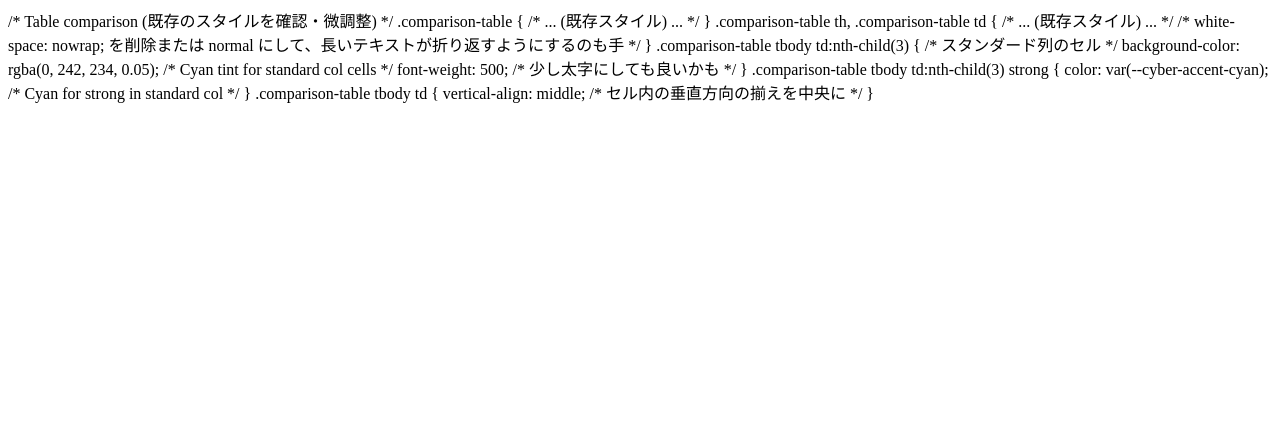
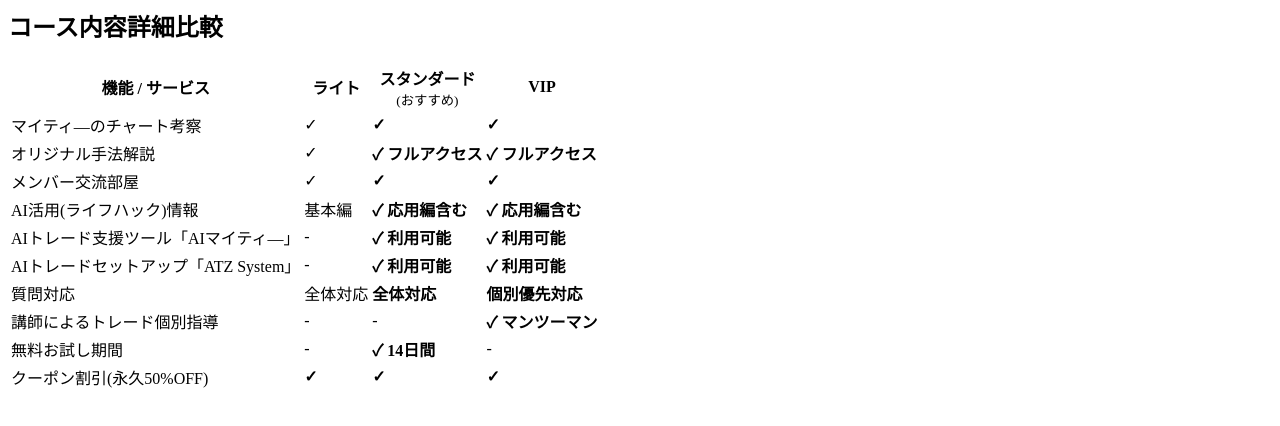
Before and after one commit to RYTM88/Alpha-Pips-3-Membership, a plain HTML site: page index.html in a window 1280 px wide. Drawn offline with Linux system fonts and the light colour scheme.

Commit message:
Update index.html

```diff
--- a/index.html
+++ b/index.html
@@ -1,18 +1,78 @@
-        /* Table comparison (既存のスタイルを確認・微調整) */
-        .comparison-table {
-            /* ... (既存スタイル) ... */
-        }
-        .comparison-table th, .comparison-table td {
-            /* ... (既存スタイル) ... */
-            /* white-space: nowrap; を削除または normal にして、長いテキストが折り返すようにするのも手 */
-        }
-        .comparison-table tbody td:nth-child(3) { /* スタンダード列のセル */
-            background-color: rgba(0, 242, 234, 0.05); /* Cyan tint for standard col cells */
-            font-weight: 500; /* 少し太字にしても良いかも */
-        }
-        .comparison-table tbody td:nth-child(3) strong {
-            color: var(--cyber-accent-cyan); /* Cyan for strong in standard col */
-        }
-        .comparison-table tbody td {
-            vertical-align: middle; /* セル内の垂直方向の揃えを中央に */
-        }
+         <!-- Course Detail Comparison -->
+        <section id="comparison" class="container">
+            <h2>コース内容詳細比較</h2>
+            <div class="table-container">
+                <table class="comparison-table">
+                    <thead>
+                        <tr>
+                            <th>機能 / サービス</th>
+                            <th>ライト</th>
+                            <th>スタンダード <small style="display:block; font-weight:normal;">(おすすめ)</small></th>
+                            <th>VIP</th>
+                        </tr>
+                    </thead>
+                    <tbody>
+                        <tr>
+                            <td>マイティ―のチャート考察</td>
+                            <td>✓</td>
+                            <td><strong>✓</strong></td>
+                            <td><strong>✓</strong></td>
+                        </tr>
+                        <tr>
+                            <td>オリジナル手法解説</td>
+                            <td>✓</td>
+                            <td><strong>✓ フルアクセス</strong></td>
+                            <td><strong>✓ フルアクセス</strong></td>
+                        </tr>
+                        <tr>
+                            <td>メンバー交流部屋</td>
+                            <td>✓</td>
+                            <td><strong>✓</strong></td>
+                            <td><strong>✓</strong></td>
+                        </tr>
+                        <tr>
+                            <td>AI活用(ライフハック)情報</td>
+                            <td>基本編</td>
+                            <td><strong>✓ 応用編含む</strong></td>
+                            <td><strong>✓ 応用編含む</strong></td>
+                        </tr>
+                        <tr>
+                            <td>AIトレード支援ツール「AIマイティ―」</td>
+                            <td>-</td>
+                            <td><strong>✓ 利用可能</strong></td>
+                            <td><strong>✓ 利用可能</strong></td>
+                        </tr>
+                        <tr>
+                            <td>AIトレードセットアップ「ATZ System」</td>
+                            <td>-</td>
+                            <td><strong>✓ 利用可能</strong></td>
+                            <td><strong>✓ 利用可能</strong></td>
+                        </tr>
+                        <tr>
+                            <td>質問対応</td>
+                            <td>全体対応</td>
+                            <td><strong>全体対応</strong></td>
+                            <td><strong>個別優先対応</strong></td>
+                        </tr>
+                        <tr>
+                            <td>講師によるトレード個別指導</td>
+                            <td>-</td>
+                            <td>-</td>
+                            <td><strong>✓ マンツーマン</strong></td>
+                        </tr>
+                        <tr>
+                            <td>無料お試し期間</td>
+                            <td>-</td>
+                            <td><strong>✓ 14日間</strong></td>
+                            <td>-</td>
+                        </tr>
+                         <tr>
+                            <td>クーポン割引(永久50%OFF)</td>
+                            <td><strong>✓</strong></td>
+                            <td><strong>✓</strong></td>
+                            <td><strong>✓</strong></td>
+                        </tr>
+                    </tbody>
+                </table>
+            </div>
+        </section>
```
